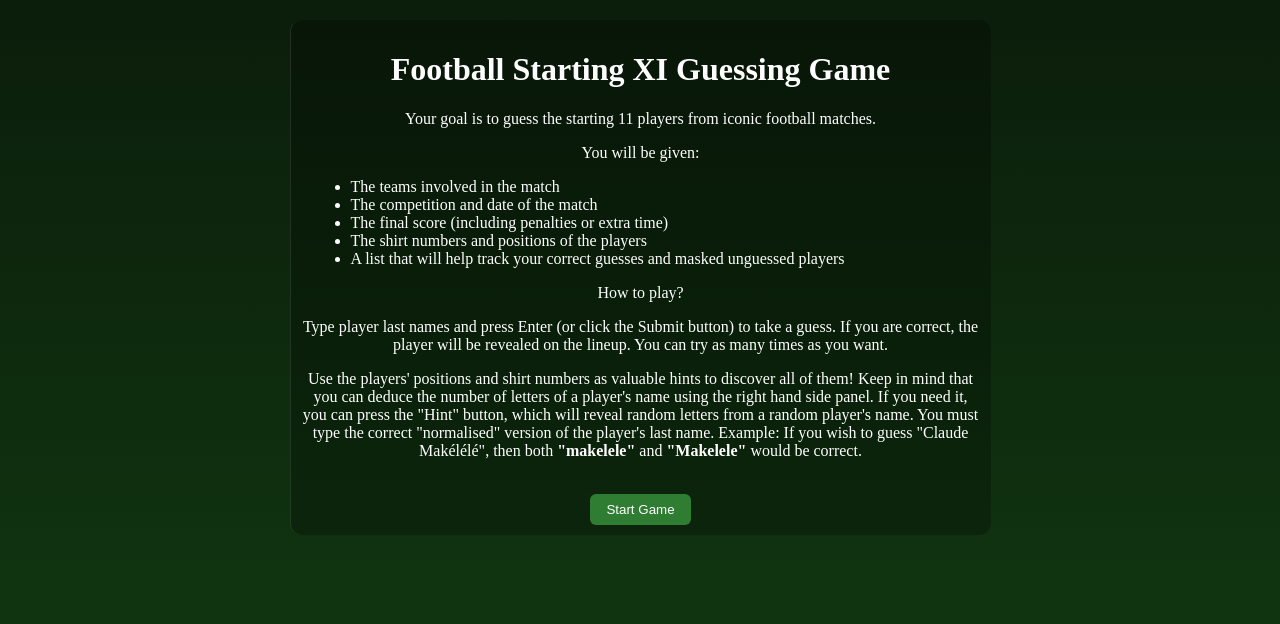
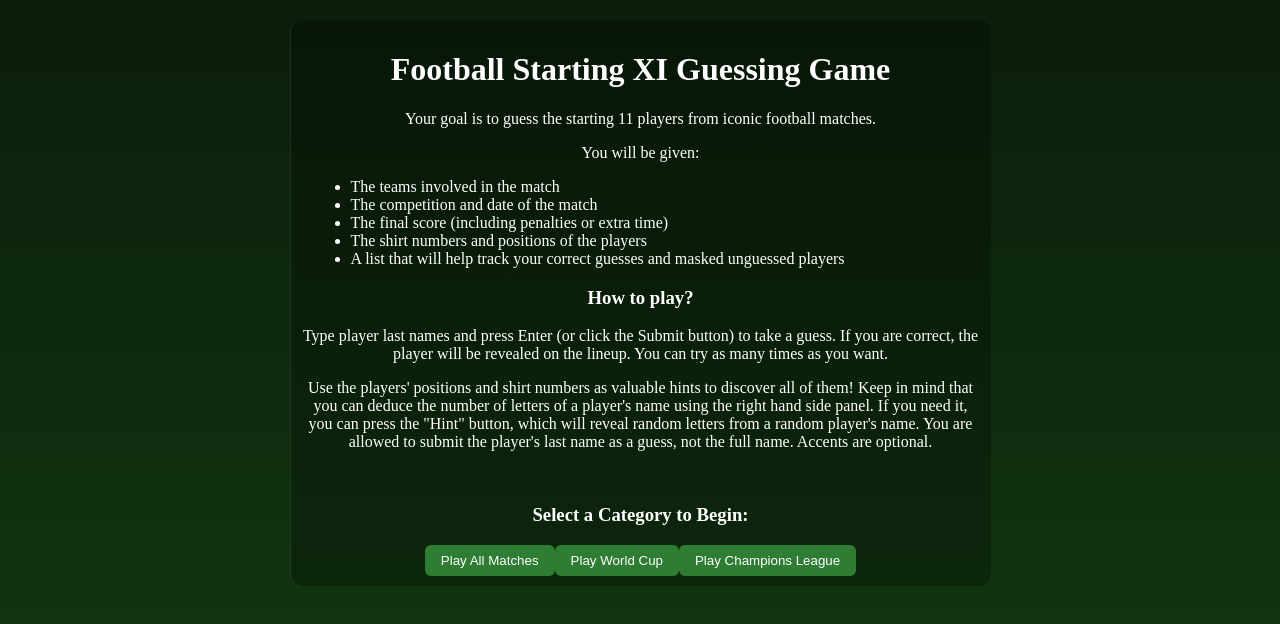
Before and after one commit to danieldyn/the-four-four-two, a React (Vite) app in the folder frontend/: page / in a window 1280 px wide. Shown: the top 624 px of the page. Built offline with nearby package versions, Linux system fonts and the light colour scheme.

Commit message:
Add backend loading screen Add query parameters for quiz category Improve HomePage text and routes

```diff
--- a/frontend/src/App.tsx
+++ b/frontend/src/App.tsx
@@ -10,6 +10,7 @@ import "./styles/components/pitch.css";
 import "./styles/components/lineup.css";
 import "./styles/components/guess-history.css";
 import "./styles/components/forms.css";
+import "./styles/components/loading.css"
 
 const App: React.FC = () => {
   return (
--- a/frontend/src/components/GuessInput.tsx
+++ b/frontend/src/components/GuessInput.tsx
@@ -42,6 +42,7 @@ const GuessInput: React.FC<GuessInputProps> = ({ matchId, addGuess, onHint }) =>
 
       if (data.result === "correct" && data.player) {
         addGuess(data.player.slug, data.result, data);
+        setValue("");
       } else {
         // Fallback for wrong user guesses
         addGuess(normalisedGuess, "wrong", null);
@@ -49,8 +50,6 @@ const GuessInput: React.FC<GuessInputProps> = ({ matchId, addGuess, onHint }) =>
     } catch (err) {
       console.error("Guess submission error:", err);
     }
-
-    setValue("");
   };
 
   return (
--- a/frontend/src/pages/GamePage.tsx
+++ b/frontend/src/pages/GamePage.tsx
@@ -1,4 +1,5 @@
 import React, { useState, useEffect } from "react";
+import { useSearchParams } from "react-router-dom";
 import GuessInput from "../components/GuessInput";
 import GuessHistory from "../components/GuessHistory";
 import LineupBoard from "../components/LineupBoard";
@@ -31,12 +32,26 @@ const GamePage: React.FC = () => {
   const [guesses, setGuesses] = useState<Guess[]>([]);
   const [hintsUsed, setHintsUsed] = useState<HintsUsed>({});
 
+  // Extract category parameter from the URL
+  const [searchParams] = useSearchParams();
+  const category = searchParams.get("category");
+
   useEffect(() => {
-    fetch(`${apiUrl}/matches/random`)
-      .then((res) => res.json())
+    let fetchUrl = `${apiUrl}/matches/random`;
+
+    if (category) {
+      fetchUrl += `?category=${encodeURIComponent(category)}`;
+    }
+
+    fetch(fetchUrl)
+      .then((res) => {
+        if (!res.ok) throw new Error("No matches found");
+        return res.json();
+      })
       .then((data: Match) => setMatch(data))
       .catch((err) => console.error("Failed to fetch match:", err));
-  }, []);
+
+  }, [category]);
 
   // Process the guess
   const addGuess = (slug: string, result: "correct" | "wrong", playerData: GuessResponse | null) => {
@@ -89,9 +104,17 @@ const GamePage: React.FC = () => {
     }
   };
 
-   // Return a basic answer if loading the match fails
+   // Return a special warmup screen while the full match data is unavailable
   if (!match)
-    return <div className="loading">The players are still warming up...</div>;
+    return (
+      <div className="warmup-container">
+        <div className="pitch-spinner">
+          <div className="football">⚽</div>
+        </div>
+        <h2>The players are warming up...</h2>
+        <p>Prepare your football knowledge for kickoff time!</p>
+      </div>
+    );
 
   const homeLineup = match.lineups.filter((p) => p.team === match.homeTeam);
   const awayLineup = match.lineups.filter((p) => p.team === match.awayTeam);
--- a/frontend/src/pages/HomePage.tsx
+++ b/frontend/src/pages/HomePage.tsx
@@ -1,4 +1,7 @@
 import { useNavigate } from "react-router-dom";
+
+// REVIEW: More categories are to be added
+const CATEGORIES = ["All Matches", "World Cup", "Champions League"];
 
 const HomePage: React.FC = () => {
   const navigate = useNavigate();
@@ -12,6 +15,15 @@ const HomePage: React.FC = () => {
     'A list that will help track your correct guesses and masked unguessed players'
   ]
   const listComponents = components.map(c => <li>{c}</li>);
+
+  // Navigation decision
+  const handleStartGame = (category: string) => {
+    if (category === "All Matches") {
+      navigate("/game");
+    } else {
+      navigate(`/game?category=${encodeURIComponent(category)}`);
+    }
+  };
 
   return (
     <div className="page">
@@ -28,7 +40,7 @@ const HomePage: React.FC = () => {
         <ul>{listComponents}</ul>
 
         <div>
-          <p>How to play?</p>
+          <h3>How to play?</h3>
           <p>
             Type player last names and press Enter (or click the Submit button) to take a guess.
             If you are correct, the player will be revealed on the lineup. You can try as many times as you want.
@@ -37,18 +49,25 @@ const HomePage: React.FC = () => {
             Use the players' positions and shirt numbers as valuable hints to discover all of them! Keep in mind
             that you can deduce the number of letters of a player's name using the right hand side panel. If you
             need it, you can press the "Hint" button, which will reveal random letters from a random player's name.
-            You must type the correct "normalised" version of the player's last name. Example:
-            If you wish to guess "Claude Makélélé", then both <strong>"makelele"</strong> and <strong>"Makelele"</strong> would be correct.
+            You are allowed to submit the player's last name as a guess, not the full name. Accents are optional.
           </p>
         </div>
 
         <br />
-        <button
-          onClick={() => navigate("/game")}
-          className="home-button"
-        >
-          Start Game
-        </button>
+        <div>
+          <h3>Select a Category to Begin:</h3>
+          <div className="button-group">
+            {CATEGORIES.map((cat) => (
+              <button
+                key={cat}
+                onClick={() => handleStartGame(cat)}
+                className="home-button"
+              >
+                Play {cat}
+              </button>
+            ))}
+          </div>
+        </div>
       </div>
     </div>
   );
--- /dev/null
+++ b/frontend/src/styles/components/loading.css
@@ -0,0 +1,38 @@
+/* Styling for the loading screens used in the game */
+
+.warmup-container {
+  display: flex;
+  flex-direction: column;
+  align-items: center;
+  justify-content: center;
+  height: 60vh;
+  text-align: center;
+  color: #e2e8f0;
+}
+
+.warmup-container h2 {
+  margin-top: 1rem;
+  font-size: 1.5rem;
+  color: #38bdf8;
+  animation: pulse 1.5s infinite;
+}
+
+.warmup-container p {
+  color: #94a3b8;
+  font-size: 0.9rem;
+}
+
+.pitch-spinner {
+  font-size: 3rem;
+  animation: spin 2s linear infinite;
+}
+
+@keyframes spin {
+  0% { transform: rotate(0deg); }
+  100% { transform: rotate(360deg); }
+}
+
+@keyframes pulse {
+  0%, 100% { opacity: 1; }
+  50% { opacity: 0.5; }
+}
--- a/frontend/src/styles/layout.css
+++ b/frontend/src/styles/layout.css
@@ -87,3 +87,8 @@
   align-items: flex-start;
   padding: 20px 0;
 }
+
+.button-group {
+  display: inline-flex;
+  justify-content: space-between;
+}
```
Also changed, not shown: 1 other file (tests, documents, lock files or other folders).
